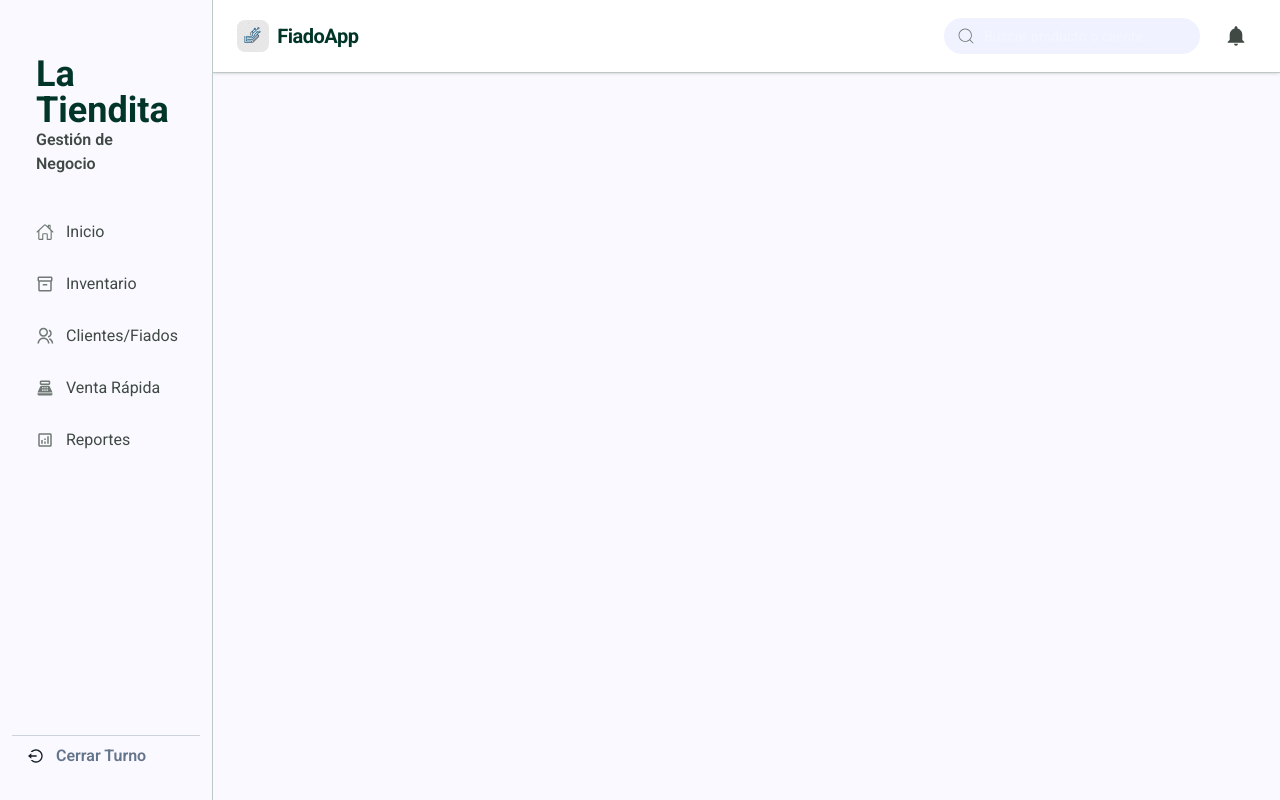
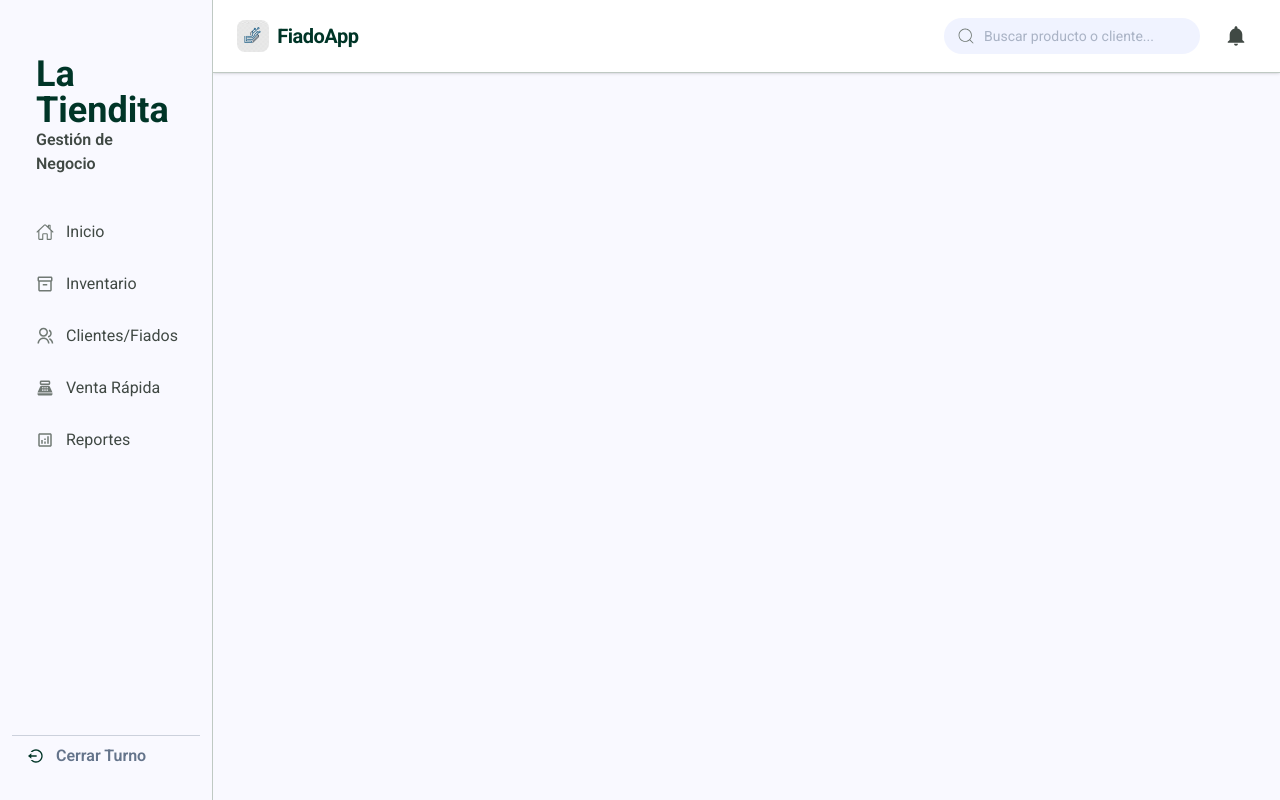
Before and after one commit to Olozano1194/FiadoApp, a React (Vite) app in the folder frontend/: page / in a window 1280 px wide. Built offline with nearby package versions, Linux system fonts and the light colour scheme.

Commit message:
refactor: actualizar estilos de búsqueda y colores primarios en NavHeader y CSS

```diff
--- a/frontend/src/components/headerNav/NavHeader.tsx
+++ b/frontend/src/components/headerNav/NavHeader.tsx
@@ -32,7 +32,7 @@ const NavHeader = () => {
                     <CiSearch className="absolute left-3 top-1/2 -translate-y-1/2 text-outline size-5" />
                     <input
                         type="search"
-                        className="bg-surface-container-low border-none outline-none pl-10 pr-4 py-2 rounded-full text-xs w-64 focus:outline-none focus:ring-2 focus:ring-secondary md:text-sm"
+                        className="bg-surface-container-low border-none outline-none pl-10 pr-4 py-2 rounded-full text-xs text-nav w-64 focus:outline-none focus:ring-2 focus:ring-secondary md:text-sm"
                         placeholder="Buscar producto o cliente..."
                     />
                 </div>
--- a/frontend/src/index.css
+++ b/frontend/src/index.css
@@ -7,9 +7,10 @@
     --font-roboto: 'Roboto', sans-serif;
     --glass-bg: rgba(248, 249, 255, 0.8);
     --glass-blur: 24px;
-    --color-primary: #151c27;
+    --color-primary: #003527;
     --color-primary-container: #2563eb;
-    --color-secondary: #434655;
+    --color-secondary: #476c5b;
+    --color-secondary-container: #c3ecd7;
     --color-surface-container-lowest: #ffffff;
     --color-surface-container-low: #f0f3ff;
     --color-surface-container-high: #dce9ff;
```
